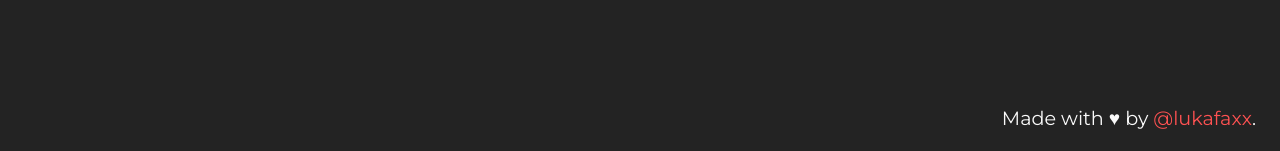
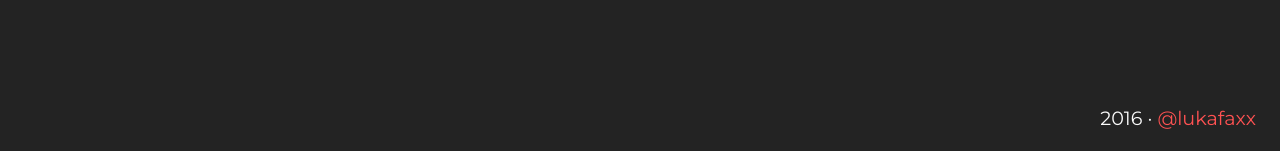
Before and after one commit to lukafaxx/sflist, a Jekyll site: the page built from index.html, in a window 1280 px wide. Shown: the part 746-897 px from the top of the page. Built offline with Jekyll 4.4.1, drawn with Linux system fonts in a browser that asks for light colours; nearby versions of some CDN libraries.

Commit message:
enhance footer design

```diff
--- a/import/main.scss
+++ b/import/main.scss
@@ -192,7 +192,12 @@
     font-size: .4rem;
 }
 
-.footer-bottom-right {
+.footer-bottom {
+    margin:     1rem .5rem .25rem .5rem;
+    text-align: right;
+}
+
+.footer-fixed {
     bottom:   0;
     margin:   0 .5rem .25rem .5rem;
     position: fixed;
--- a/index.html
+++ b/index.html
@@ -26,8 +26,8 @@
 
 <div class="main-footer">
 
-<div class="footer-bottom-right">
-    Made with &#9829; by <a href="https://twitter.com/lukafaxx">@lukafaxx</a>.
-</div>
+    <div class="footer-fixed">
+        {{ 'now' | date: "%Y" }} &middot; <a href="https://twitter.com/lukafaxx">@lukafaxx</a>
+    </div>
 
 </div>
```
Also changed, not shown: _layouts/page.html (+8 -0 lines).
